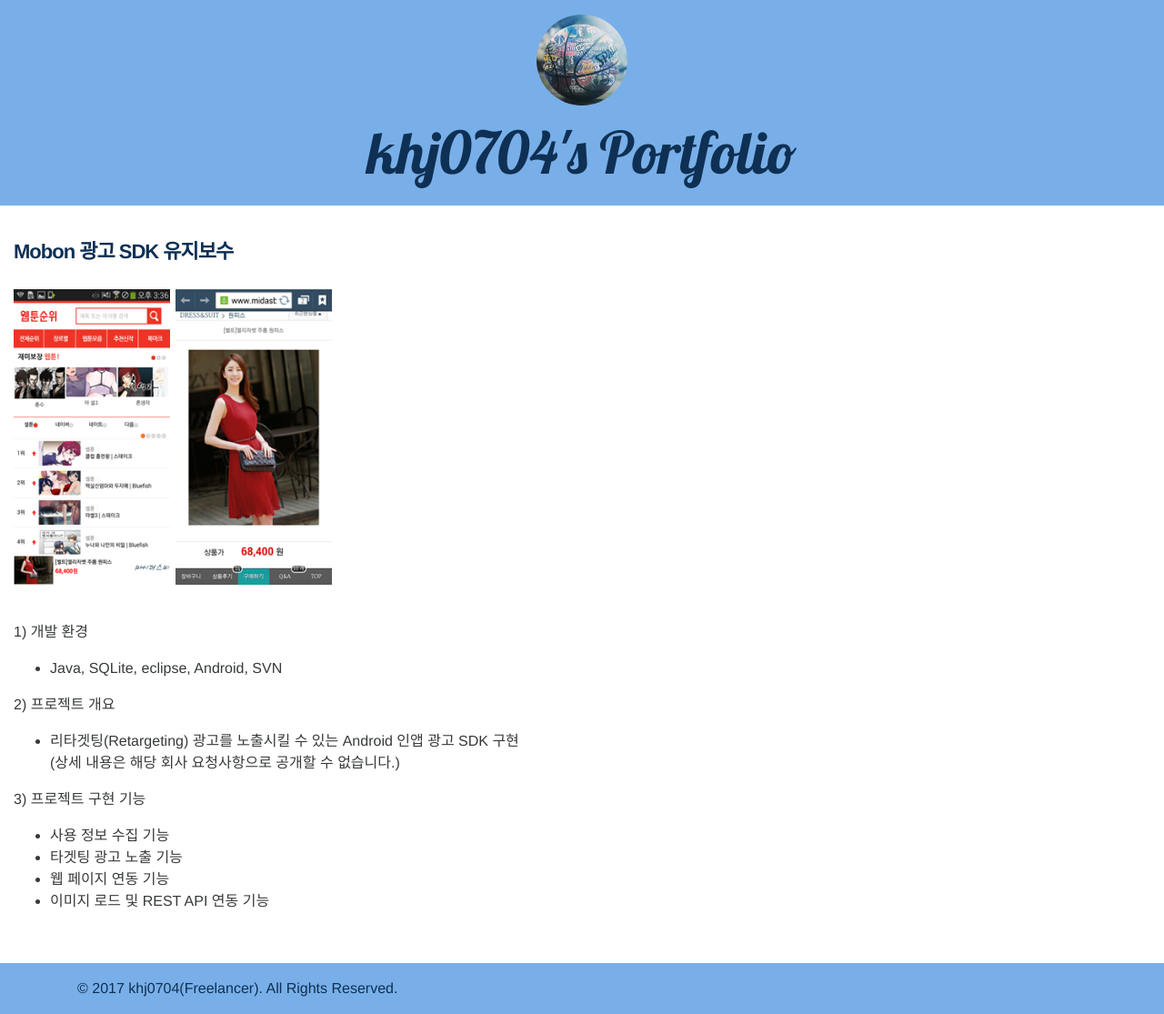
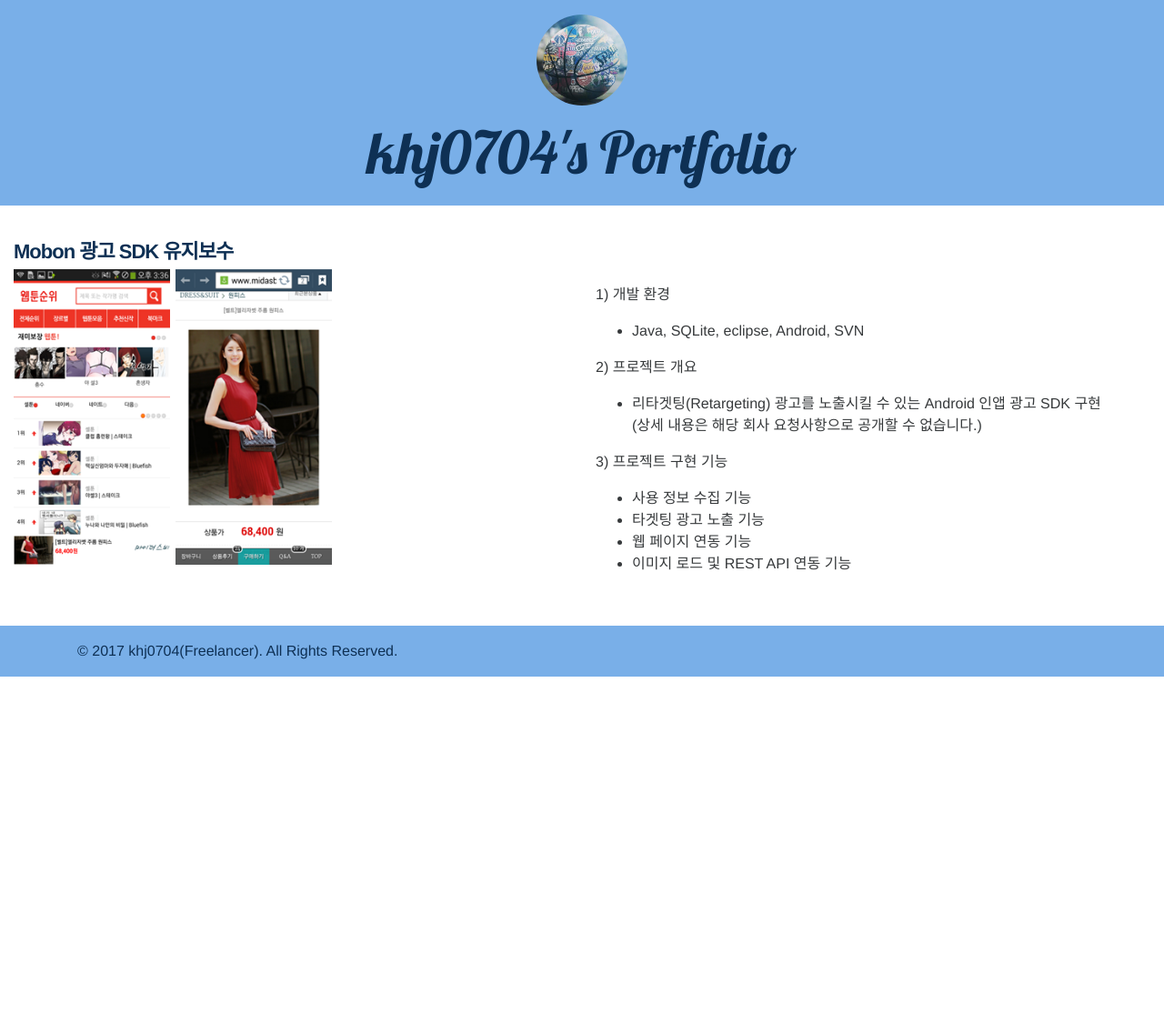
Before and after one commit to khj0704/khj0704.github.io, a Jekyll site: the page built from _posts/2017-01-15-portfolio15.md, in a window 1280 px wide. Shown: the whole page at 91% size. Built offline with Jekyll 4.4.1, drawn with Linux system fonts in a browser that asks for light colours; nearby versions of some CDN libraries; after the commit the page ends 900 px from its top, so only the background shows below that.

Commit message:
Modified post layout

```diff
--- a/_layouts/post.html
+++ b/_layouts/post.html
@@ -74,14 +74,19 @@
 		<section class="container-fluid container-instagram" >
 			<div class="row">
 				<div class="col-md-12">
-					<header class="post-header">
-						<h1 class="post-title"><b>{{ page.title }}</b></h1>
-					</header>
-					<img src="../../../../../web-dist/images/{{ page.image }}" style="width:100%;max-width:350px;height:auto;">
-					<p><br></p>
-					<article class="post-content">
-						{{ content }}
-					</article>
+					<h1 class="post-title"><b>{{ page.title }}</b></h1>
+				</div>
+				<div class="col-sm-12 col-md-6">
+					<p>
+						<img src="../../../../../web-dist/images/{{ page.image }}" style="width:100%;max-width:350px;height:auto;">
+					</p>
+				</div>
+				<div class="col-sm-12 col-md-6">
+					<p>
+						<article class="post-content">
+							{{ content }}
+						</article>
+					</p>
 				</div>
 			</div>
 		</section>
```
